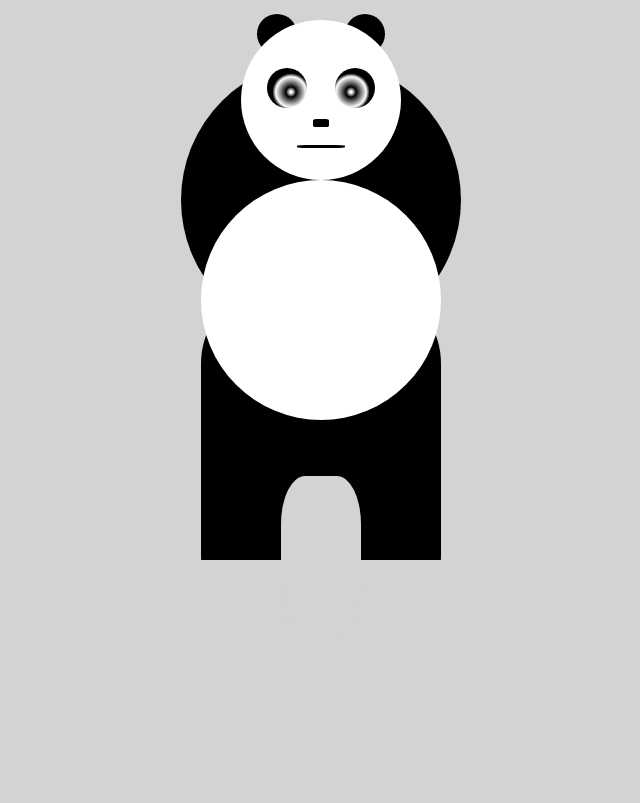
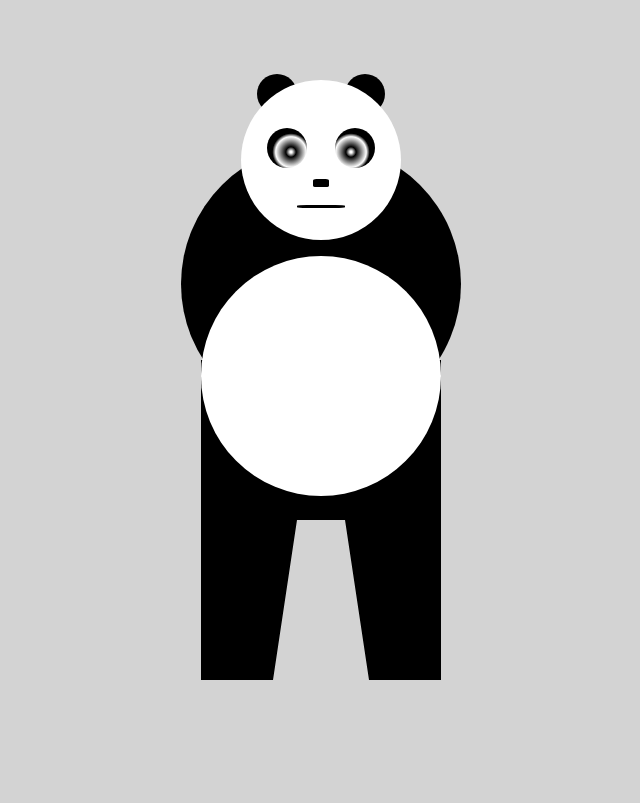
Before and after one commit to RaselParvejABC/panda-css, a plain HTML site: page index.html in a window 1280 px wide. Shown: the whole page, without its empty margins (319-959 px from the left). Drawn offline with Linux system fonts and the light colour scheme.

Commit message:
Body Parts Absolute Positioning Done

```diff
--- a/index.css
+++ b/index.css
@@ -1,8 +1,13 @@
+.test-border {
+  border: 2px solid green;
+}
+
+.d-none {
+  display: none;
+}
+
 body {
-  width: 100vmin;
-  height: 100vmin;
-  margin: 0 auto;
-  padding: 200px;
+  margin: 10vh auto;
   background-color: lightgray;
 }
 
@@ -11,6 +16,7 @@ main {
   flex-direction: column;
   align-items: center;
   justify-content: flex-end;
+  position: relative;
 }
 
 .flex-centering-only-child {
@@ -24,7 +30,8 @@ main {
   height: 20vh;
   border-radius: 50%;
   background-color: white;
-  position: relative;
+  position: absolute;
+  top: 0;
 }
 
 .eye {
@@ -103,8 +110,8 @@ main {
   height: 30vh;
   background-color: white;
   border-radius: 50%;
-  position: relative;
-  top: -20%;
+  position: absolute;
+  top: 22vh;
 }
 
 #hands {
@@ -112,34 +119,26 @@ main {
   height: 35vh;
   border-radius: 50%;
   background-color: black;
-  position: relative;
-  top: -45vh;
+  position: absolute;
+  top: 8vh;
   z-index: -1;
 }
+
 #legs {
   width: 30vh;
   height: 40vh;
-  border-radius: 20%;
   background-color: black;
-  position: relative;
-  top: -50vh;
+  position: absolute;
+  top: 35vh;
   z-index: -1;
+  clip-path: polygon(
+    0% 100%,
+    30% 100%,
+    40% 50%,
+    60% 50%,
+    70% 100%,
+    100% 100%,
+    100% 0,
+    0 0
+  );
 }
-
-#between-legs {
-  width: 10vh;
-  height: 20vh;
-  background-color: lightgray;
-  border-radius: 30%;
-  position: relative;
-  top: -68vh;
-  z-index: 3;
-}
-
-#ground {
-  width: 50vh;
-  height: 30vh;
-  background-color: lightgray;
-  position: absolute;
-  top: 70vh;
-}
--- a/index.html
+++ b/index.html
@@ -20,8 +20,6 @@
       <div id="torso"></div>
       <div id="hands"></div>
       <div id="legs"></div>
-      <div id="between-legs"></div>
-      <div id="ground"></div>
     </main>
   </body>
 </html>
```
